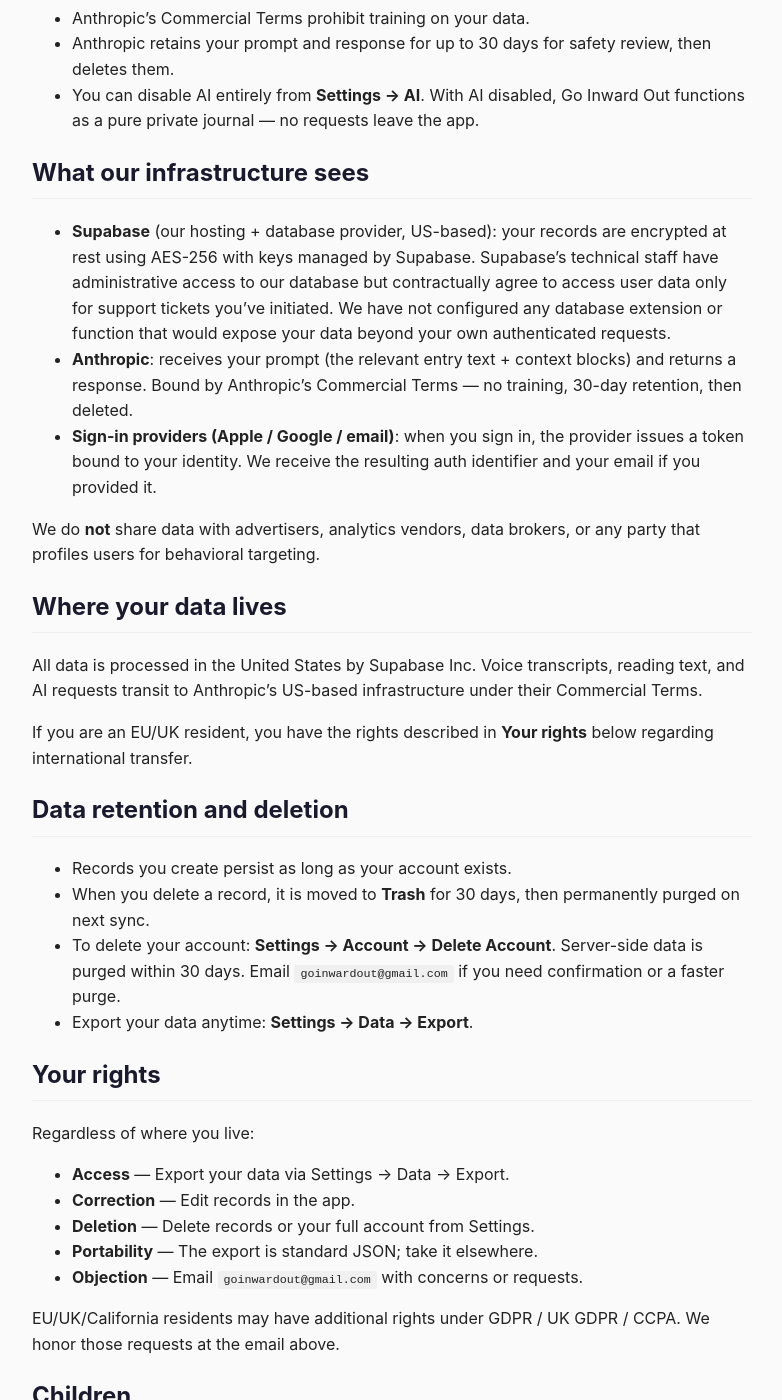
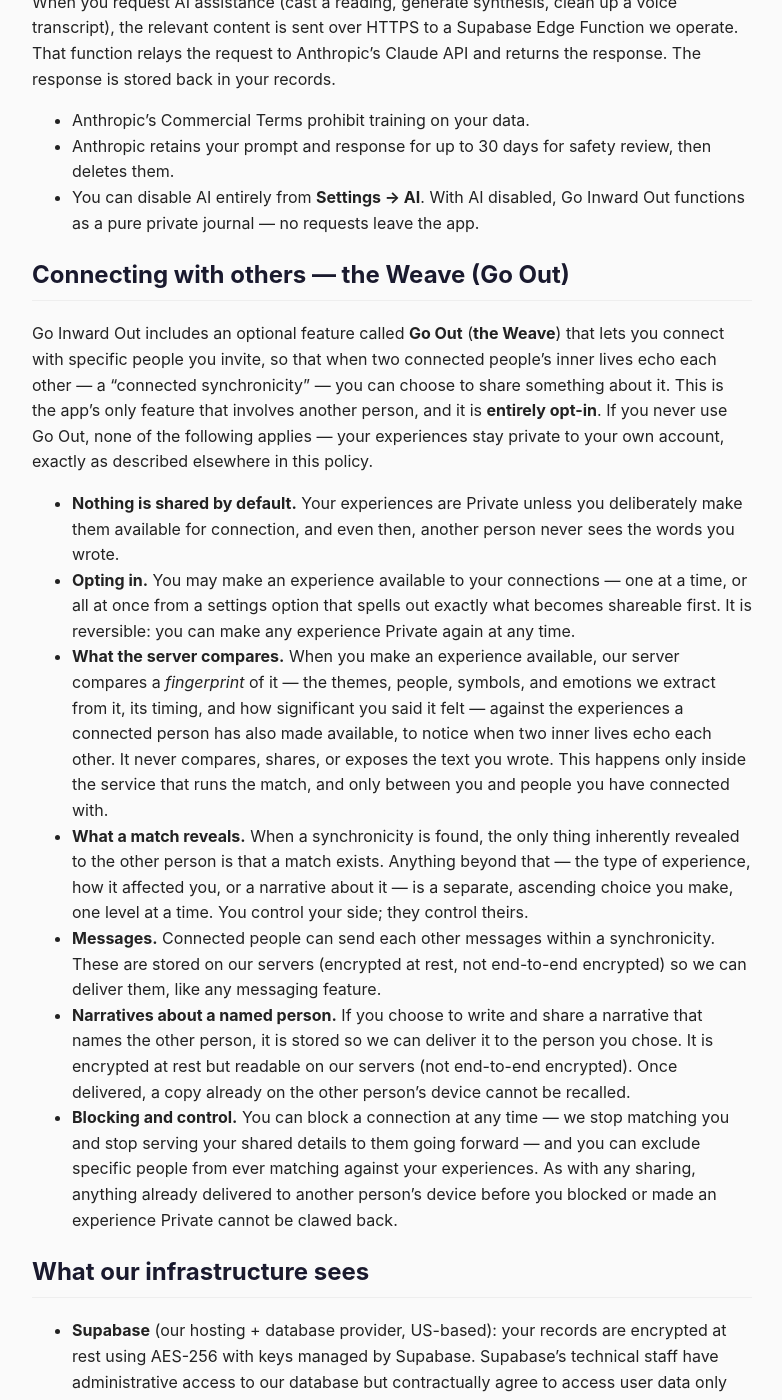
Before and after one commit to utahbiker/gio-prompts, a Jekyll site: the page built from PrivacyPolicy.md, in a window 1280 px wide and 1400 px high, scrolled down 1604 px. Shown: the whole window, without its empty margins (248-1030 px from the left). Built offline with Jekyll 4.4.1, drawn with Linux system fonts in a browser that asks for light colours; some of the changed text lies outside the part shown.

Commit message:
privacy: add the Weave (Go Out) cross-user section + bump date to July 6, 2026
Documents the app's first cross-user feature before its opt-in UI ships:
opt-in + default-private, fingerprint-only matching (never raw text), the
ascending disclosure ratchet, messages + named-narrative honesty (server-readable,
no recall), blocking + per-person experience exclusion, and reversibility.

Co-Authored-By: Claude Opus 4.8 <noreply@anthropic.com>

```diff
--- a/PrivacyPolicy.md
+++ b/PrivacyPolicy.md
@@ -16,6 +16,7 @@ Go Inward Out is a private journal for inner experiences — dreams, meditations
 - When you tap "Cast a Reading," the relevant content is sent to Anthropic's Claude API to compose a response. Anthropic does not use your content to train future models per their Commercial Terms.
 - We use **no** analytics SDKs, **no** advertising IDs, **no** fingerprinting, **no** cross-app or cross-site tracking.
 - Sign in (Apple, Google, or email magic link) and your data is restored on any device.
+- **Go Out (the Weave)** — our one feature that involves another person — is optional and does nothing unless you use it. Nothing about your experiences reaches anyone else unless you deliberately connect and share, and even then they see only what you choose, never your raw entries.
 - You can export your data or delete your account at any time.
 
 ## What we collect
@@ -47,6 +48,18 @@ When you request AI assistance (cast a reading, generate synthesis, clean up a v
 - Anthropic's Commercial Terms prohibit training on your data.
 - Anthropic retains your prompt and response for up to 30 days for safety review, then deletes them.
 - You can disable AI entirely from **Settings → AI**. With AI disabled, Go Inward Out functions as a pure private journal — no requests leave the app.
+
+## Connecting with others — the Weave (Go Out)
+
+Go Inward Out includes an optional feature called **Go Out** (**the Weave**) that lets you connect with specific people you invite, so that when two connected people's inner lives echo each other — a "connected synchronicity" — you can choose to share something about it. This is the app's only feature that involves another person, and it is **entirely opt-in**. If you never use Go Out, none of the following applies — your experiences stay private to your own account, exactly as described elsewhere in this policy.
+
+- **Nothing is shared by default.** Your experiences are Private unless you deliberately make them available for connection, and even then, another person never sees the words you wrote.
+- **Opting in.** You may make an experience available to your connections — one at a time, or all at once from a settings option that spells out exactly what becomes shareable first. It is reversible: you can make any experience Private again at any time.
+- **What the server compares.** When you make an experience available, our server compares a *fingerprint* of it — the themes, people, symbols, and emotions we extract from it, its timing, and how significant you said it felt — against the experiences a connected person has also made available, to notice when two inner lives echo each other. It never compares, shares, or exposes the text you wrote. This happens only inside the service that runs the match, and only between you and people you have connected with.
+- **What a match reveals.** When a synchronicity is found, the only thing inherently revealed to the other person is that a match exists. Anything beyond that — the type of experience, how it affected you, or a narrative about it — is a separate, ascending choice you make, one level at a time. You control your side; they control theirs.
+- **Messages.** Connected people can send each other messages within a synchronicity. These are stored on our servers (encrypted at rest, not end-to-end encrypted) so we can deliver them, like any messaging feature.
+- **Narratives about a named person.** If you choose to write and share a narrative that names the other person, it is stored so we can deliver it to the person you chose. It is encrypted at rest but readable on our servers (not end-to-end encrypted). Once delivered, a copy already on the other person's device cannot be recalled.
+- **Blocking and control.** You can block a connection at any time — we stop matching you and stop serving your shared details to them going forward — and you can exclude specific people from ever matching against your experiences. As with any sharing, anything already delivered to another person's device before you blocked or made an experience Private cannot be clawed back.
 
 ## What our infrastructure sees
 
```
Also changed, not shown: other parts of PrivacyPolicy.md (+1 -1 lines).
